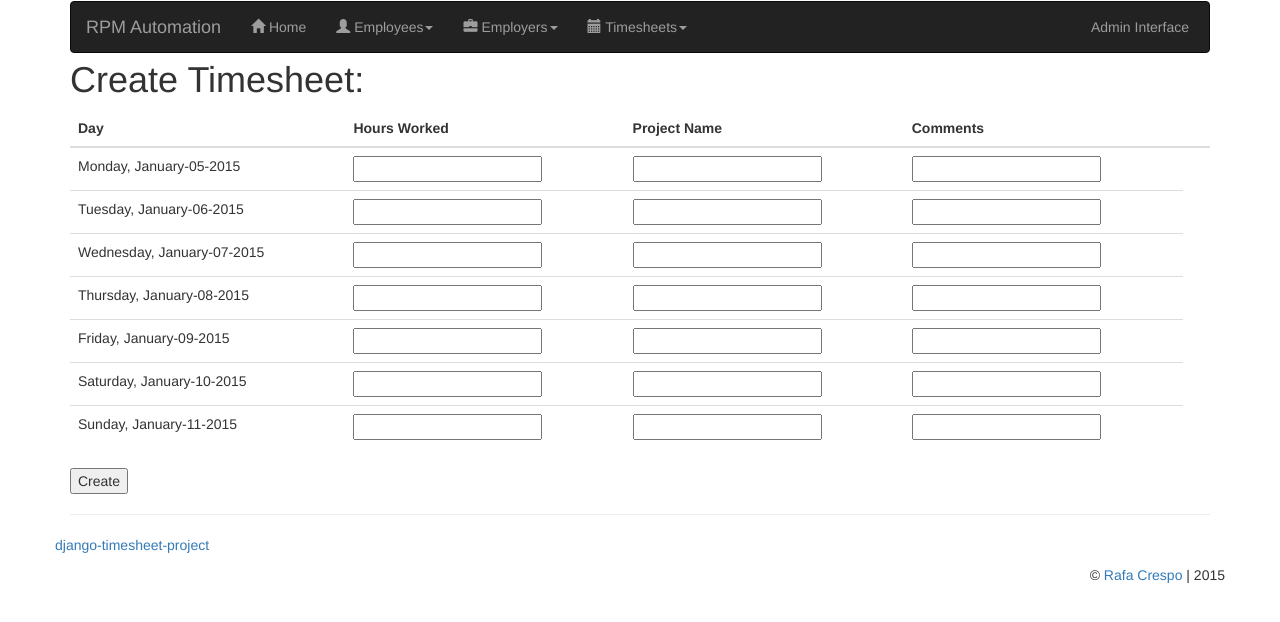
After one commit to rafacb07/django, a Django app: page /timesheet/timesheets/create_timesheet/ in a window 1280 px wide. The commit adds this page. Shown: the top 622 px of the page. Run offline with Django 3.2, Linux system fonts and the light colour scheme; parts of the project's set-up code (start-up, migrations or seed data) failed here and were passed over; some libraries are stand-ins or nearby versions.

Commit message:
calendar library and timesheet view

```diff
--- a/apps/papi/timesheet/libraries/calendar.py
+++ b/apps/papi/timesheet/libraries/calendar.py
@@ -2,6 +2,7 @@ import datetime
 
 class Calendar(object):
     date = ''
+    days_of_week = ['Monday', 'Tuesday', 'Wednesday', 'Thursday', 'Friday', 'Saturday', 'Sunday']
 
     def __init__(self, date):
         # Force the date to be an instance of datetime.date
@@ -13,7 +14,13 @@ class Calendar(object):
         return self.date
 
     def get_week_days(self):
-        return [self.date + datetime.timedelta(days=i) for i in range(0 - self.date.weekday(), 7 - self.date.weekday())]
+        formatted_days = []
+        week_days = [self.date + datetime.timedelta(days=i) for i in range(0 - self.date.weekday(), 7 - self.date.weekday())]
+        for day_index in xrange(7):
+            day = self.days_of_week[day_index]+', '+week_days[day_index].strftime("%B-%d-%Y")
+            formatted_days.append(day)
+        return formatted_days
+
 
     def set_date(self, date):
         # Force the date to be an instance of datetime.date
--- a/apps/papi/timesheet/templates/timesheet/base.html
+++ b/apps/papi/timesheet/templates/timesheet/base.html
@@ -54,7 +54,7 @@
                                         <ul class="dropdown-menu">
                                             <li><a href="/timesheet/timesheets">Timesheet List</a></li>
                                             <li class="divider"></li>
-                                            <li><a href="/timesheet/employers/create_employer">Create Timesheet</a></li>
+                                            <li><a href="/timesheet/timesheets/create_timesheet">Create Timesheet</a></li>
                                         </ul>
                                     </li>
                                 </ul>
--- /dev/null
+++ b/apps/papi/timesheet/templates/timesheet/create_timesheet.html
@@ -0,0 +1,44 @@
+{% extends "timesheet/base.html" %}
+
+{% block content %}
+
+    <h1>Create Timesheet:</h1>
+
+    {% if error_message %}<p class="error">{{ error_message }}</p>{% endif %}
+
+    <form action="/timesheet/timesheets/create_timesheet/" method="post">
+        {% csrf_token %}
+        <table class="table">
+            <thead>
+                <tr>
+                    <th>Day</th>
+                    <th>Hours Worked</th>
+                    <th>Project Name</th>
+                    <th>Comments</th>
+                    <th>&nbsp;</th>
+                </tr>
+            </thead>
+            <tbody class="tableData">
+                {% for day in week_days %}
+                    <tr>
+                        <td>
+                            {{ day }}
+                        </td>
+                        <td>
+                            <input type="text" name="name" />
+                        </td>
+                        <td>
+                            <input type="text" name="lastname" />
+                        </td>
+                        <td>
+                            <input type="text" name="email" />
+                        </td>
+                    </tr>
+                {% endfor %}
+            </tbody>
+        </table>
+
+        <input type="submit" value="Create" />
+    </form>
+
+{% endblock %}
--- a/apps/papi/timesheet/urls.py
+++ b/apps/papi/timesheet/urls.py
@@ -15,4 +15,5 @@ urlpatterns = patterns('',
     # Timesheet views
     url(r'^timesheets/$', views.timesheets, name='timesheets_index'),
     url(r'timesheets/(\d?)/$', views.timesheet_detail, name='timesheet_detail'),
+    url(r'^timesheets/create_timesheet/$', views.create_timesheet, name='create_timesheet'),
 )
--- a/apps/papi/timesheet/views/timesheets.py
+++ b/apps/papi/timesheet/views/timesheets.py
@@ -4,6 +4,8 @@ from django.shortcuts import render, redirect
 from django.http import HttpResponse
 from timesheet.models import Employee, Employer, Timesheet
 from timesheet.forms import EmployerForm
+from timesheet.libraries.calendar import Calendar
+import datetime
 
 def timesheets(request):
     timesheets = Timesheet.objects.order_by('id')
@@ -15,7 +17,7 @@ def timesheet_detail(request, timesheet_id):
     context = {'timesheet': timesheet}
     return render(request, 'timesheet/timesheet_detail.html', context)
 
-def create_employer(request):
+def create_timesheet(request):
     # Check if this is a post request or not
     if request.method == 'POST':
         # If post, create the form to create a new employer
@@ -28,7 +30,10 @@ def create_employer(request):
             # Redirect to employer list page
             return redirect(employers)
         else:
-            return render(request, 'timesheet/create_employer.html')
+            return render(request, 'timesheet/create_timesheet.html')
     else:
+        calendar  = Calendar(datetime.datetime.now())
+        week_days = calendar.get_week_days()
+        context   = {'week_days': week_days}
         # If not a post request, show the form to create a new employer
-        return render(request, 'timesheet/create_employer.html')
+        return render(request, 'timesheet/create_timesheet.html', context)
```
Also changed, not shown: 3 other files.
